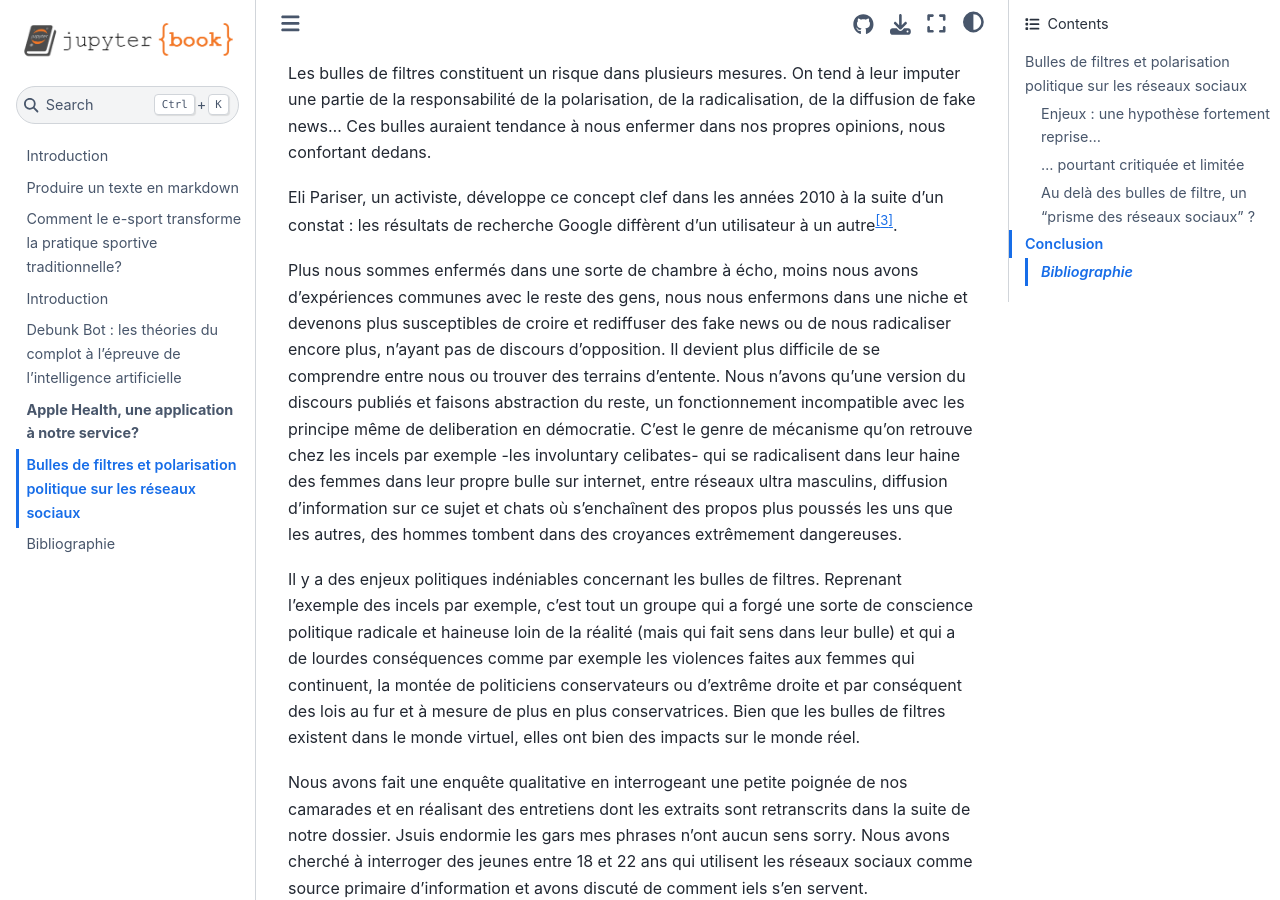
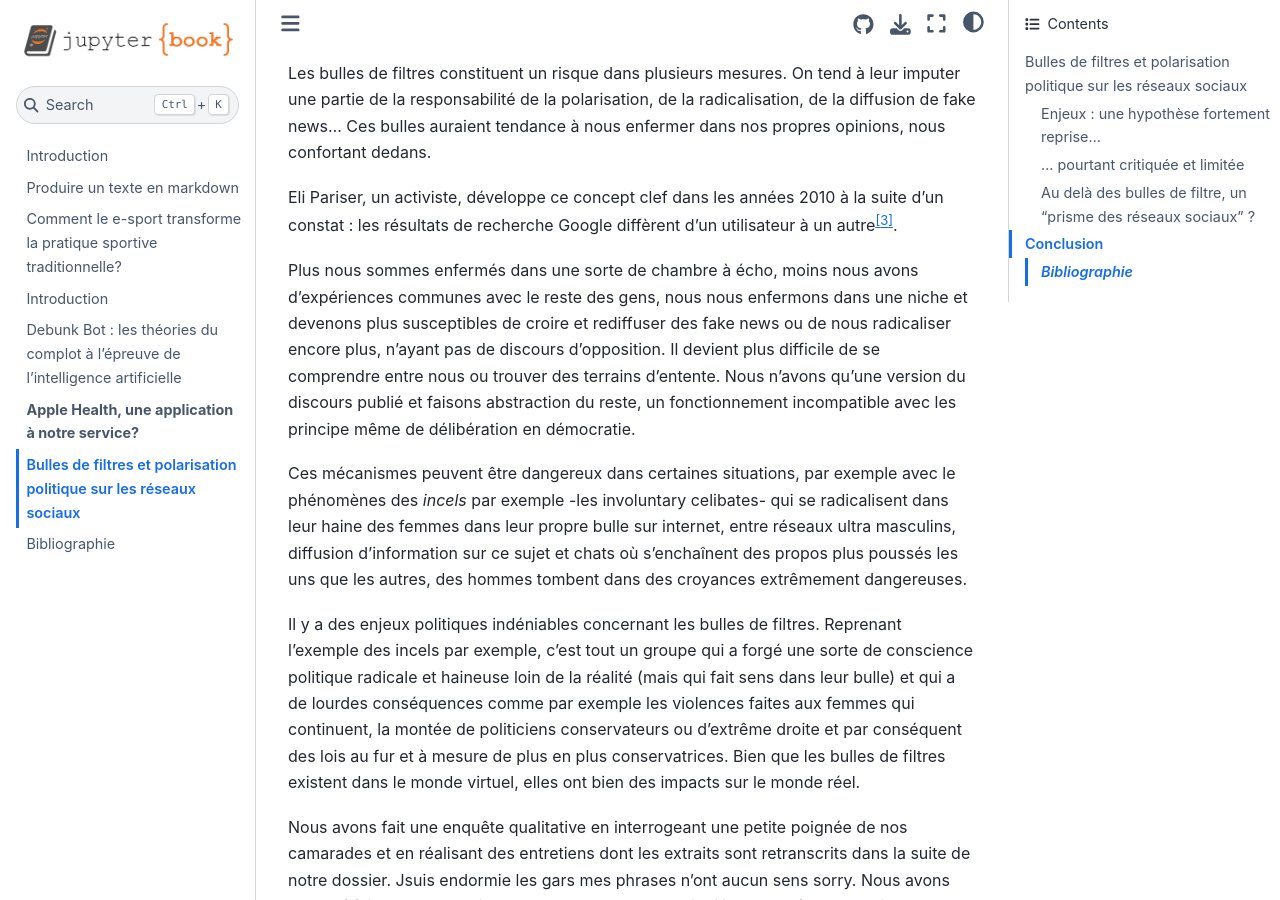
Before and after one commit to luneauaymeric/digital_culture_collective_page_g6, a Jupyter Book: the page built from bubbles/bulles_de_filtre.md, in a window 1280 px wide and 900 px high, scrolled down 1614 px. Built offline with Jupyter Book 1.0.4 settings and Sphinx 7.4.7 and the Sphinx Book theme 1.1.4, drawn with Linux system fonts in a browser that asks for light colours; some of the changed lines change nothing that is shown.

Commit message:
bubbles/bulles_de_filtre.md updated from https://stackedit.io/

```diff
--- a/bubbles/bulles_de_filtre.md
+++ b/bubbles/bulles_de_filtre.md
@@ -21,7 +21,9 @@ Les bulles de filtres constituent un risque dans plusieurs mesures. On tend à l
 
 Eli Pariser, un activiste, développe ce concept clef dans les années 2010 à la suite d'un constat : les résultats de recherche Google diffèrent d'un utilisateur à un autre[^3].
 
-Plus nous sommes enfermés dans une sorte de chambre à écho, moins nous avons d’expériences communes avec le reste des gens, nous nous enfermons dans une niche et devenons plus susceptibles de croire et rediffuser des fake news ou de nous radicaliser encore plus, n’ayant pas de discours d’opposition. Il devient plus difficile de se comprendre entre nous ou trouver des terrains d’entente. Nous n’avons qu’une version du discours publiés et faisons abstraction du reste, un fonctionnement incompatible avec les principe même de deliberation en démocratie. C’est le genre de mécanisme qu’on retrouve chez les incels par exemple -les involuntary celibates- qui se radicalisent dans leur haine des femmes dans leur propre bulle sur internet, entre réseaux ultra masculins, diffusion d’information sur ce sujet et chats où s’enchaînent des propos plus poussés les uns que les autres, des hommes tombent dans des croyances extrêmement dangereuses.
+Plus nous sommes enfermés dans une sorte de chambre à écho, moins nous avons d’expériences communes avec le reste des gens, nous nous enfermons dans une niche et devenons plus susceptibles de croire et rediffuser des fake news ou de nous radicaliser encore plus, n’ayant pas de discours d’opposition. Il devient plus difficile de se comprendre entre nous ou trouver des terrains d’entente. Nous n’avons qu’une version du discours publié et faisons abstraction du reste, un fonctionnement incompatible avec les principe même de délibération en démocratie.
+
+Ces mécanismes peuvent être dangereux dans certaines situations, par exemple avec le phénomènes des *incels* par exemple -les involuntary celibates- qui se radicalisent dans leur haine des femmes dans leur propre bulle sur internet, entre réseaux ultra masculins, diffusion d’information sur ce sujet et chats où s’enchaînent des propos plus poussés les uns que les autres, des hommes tombent dans des croyances extrêmement dangereuses.
 
 Il y a des enjeux politiques indéniables concernant les bulles de filtres. Reprenant l’exemple des incels par exemple, c’est tout un groupe qui a forgé une sorte de conscience politique radicale et haineuse loin de la réalité (mais qui fait sens dans leur bulle) et qui a de lourdes conséquences comme par exemple les violences faites aux femmes qui continuent, la montée de politiciens conservateurs ou d’extrême droite et par conséquent des lois au fur et à mesure de plus en plus conservatrices. Bien que les bulles de filtres existent dans le monde virtuel, elles ont bien des impacts sur le monde réel.
 
@@ -133,7 +135,7 @@ Cette approche nous permet d’envisager des questionnements plus larges liés a
 [^]: Zuiderveen Borgesius et al., « Should We Worry about Filter Bubbles? »
 
 <!--stackedit_data:
-eyJoaXN0b3J5IjpbNzMzMjExOTg3LC0xMTMxODYzMjU2LC0xND
-EzODI5MzAsLTE0MzI1NjExMiwxNTc3ODYzNTE0LDY1MDQxODc3
-MCwtMTg1ODY5NDc0Nl19
+eyJoaXN0b3J5IjpbLTQzNzgyMTExNywtMTEzMTg2MzI1NiwtMT
+QxMzgyOTMwLC0xNDMyNTYxMTIsMTU3Nzg2MzUxNCw2NTA0MTg3
+NzAsLTE4NTg2OTQ3NDZdfQ==
 -->
```
